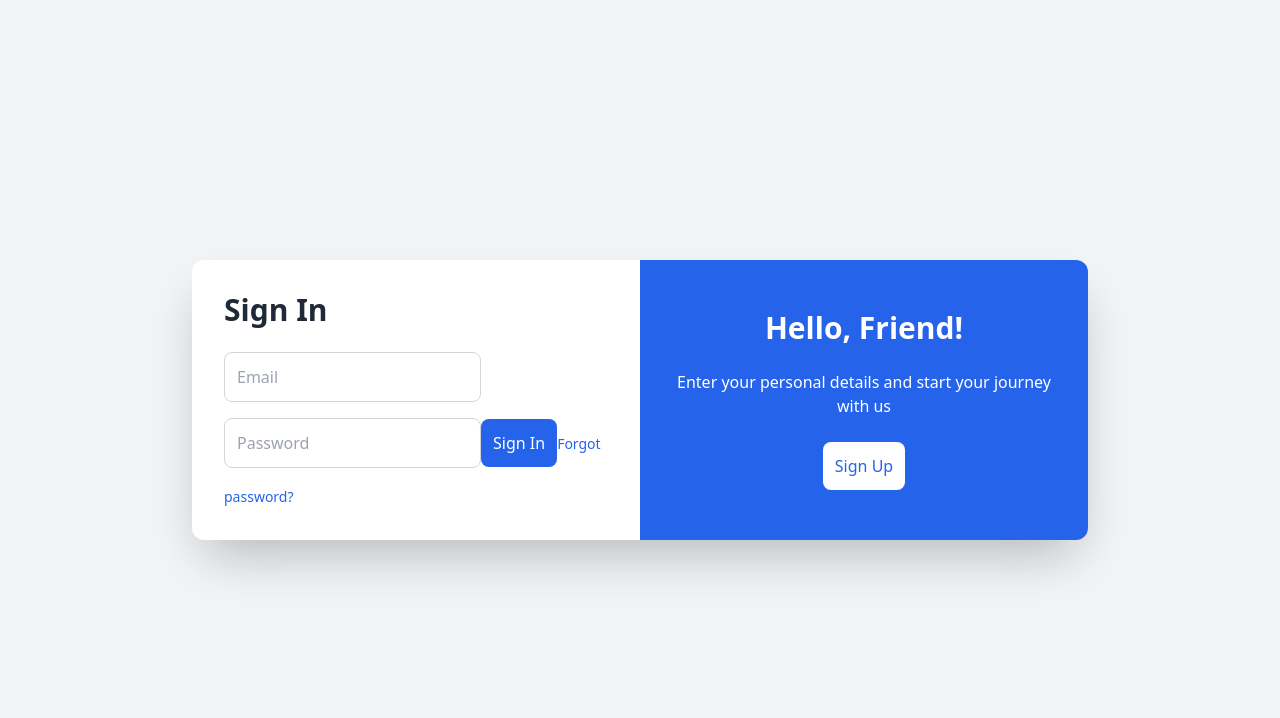
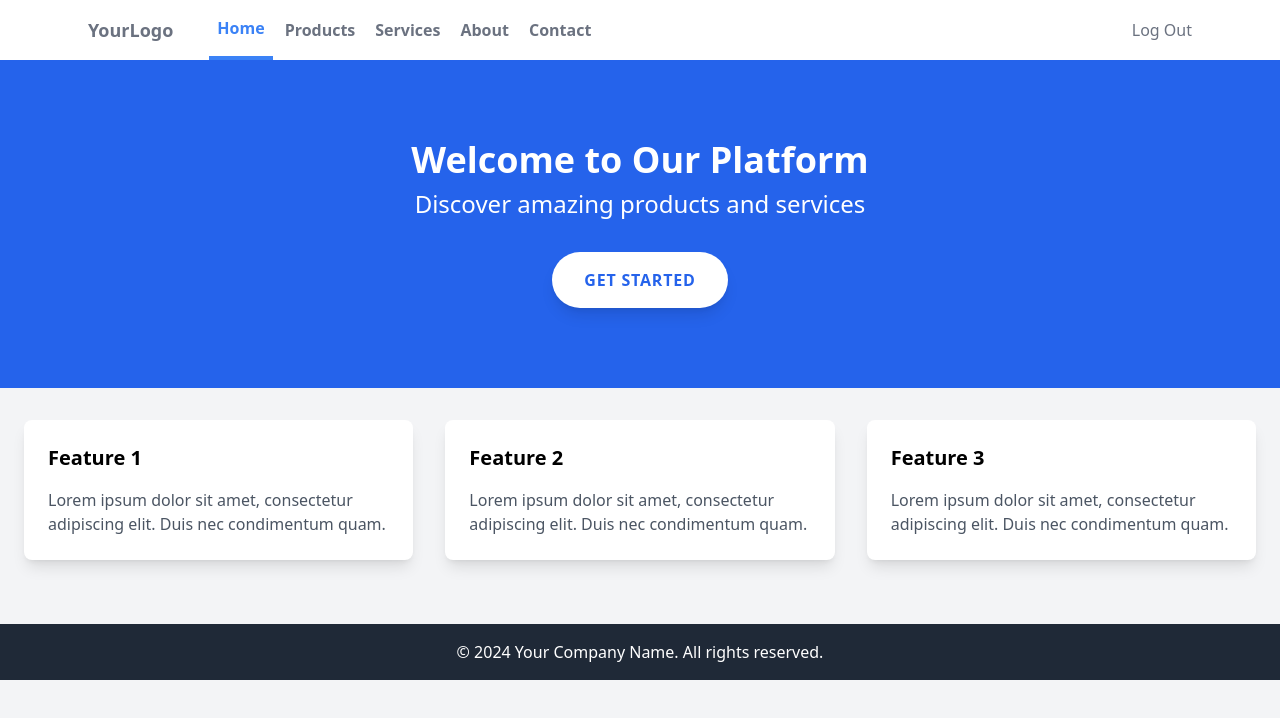
Before and after one commit to Michal391/niche-ecommerce-store-frontend, a React (Vite) app: page /home in a window 1280 px wide. Before the commit this address led to /Login. Shown: the top 718 px of the page. Built offline with nearby package versions, Linux system fonts and the light colour scheme.

Commit message:
login/register authentication
authenticate login/register requests with backend and redirect to home if successful

```diff
--- a/package.json
+++ b/package.json
@@ -10,6 +10,7 @@
     "preview": "vite preview"
   },
   "dependencies": {
+    "axios": "^1.7.7",
     "framer-motion": "^11.3.31",
     "react": "^18.3.1",
     "react-dom": "^18.3.1",
--- a/src/App.jsx
+++ b/src/App.jsx
@@ -1,17 +1,14 @@
 import React from 'react';
 import { BrowserRouter as Router, Route, Routes, Navigate } from 'react-router-dom';
-import Login from './pages/login';
+import Login from './pages/Login';
+import Home from './pages/Home'
 
 const App = () => {
   return (
     <Router>
       <Routes>
         <Route path="/Login" element={<Login />} />
-        {/* Add other routes as needed, for example: */}
-        {/* <Route path="/home" element={<Home />} /> */}
-        {/* <Route path="/products" element={<Products />} /> */}
-
-        {/* Redirect to login page if no other route matches */}
+        <Route path="/home" element={<Home />} />
         <Route path="*" element={<Navigate to="/Login" replace />} />
       </Routes>
     </Router>
--- /dev/null
+++ b/src/pages/Home.jsx
@@ -0,0 +1,78 @@
+import React from 'react';
+import { Link } from 'react-router-dom';
+
+const Home = () => {
+  return (
+    <div className="min-h-screen bg-gray-100">
+      {/* Navigation Bar */}
+      <nav className="bg-white shadow-lg">
+        <div className="max-w-6xl mx-auto px-4">
+          <div className="flex justify-between">
+            <div className="flex space-x-7">
+              <div>
+                <a href="#" className="flex items-center py-4 px-2">
+                  <span className="font-semibold text-gray-500 text-lg">YourLogo</span>
+                </a>
+              </div>
+              <div className="hidden md:flex items-center space-x-1">
+                <a href="#" className="py-4 px-2 text-blue-500 border-b-4 border-blue-500 font-semibold">Home</a>
+                <a href="#" className="py-4 px-2 text-gray-500 font-semibold hover:text-blue-500 transition duration-300">Products</a>
+                <a href="#" className="py-4 px-2 text-gray-500 font-semibold hover:text-blue-500 transition duration-300">Services</a>
+                <a href="#" className="py-4 px-2 text-gray-500 font-semibold hover:text-blue-500 transition duration-300">About</a>
+                <a href="#" className="py-4 px-2 text-gray-500 font-semibold hover:text-blue-500 transition duration-300">Contact</a>
+              </div>
+            </div>
+            <div className="hidden md:flex items-center space-x-3">
+              <Link to="/" className="py-2 px-2 font-medium text-gray-500 rounded hover:bg-blue-500 hover:text-white transition duration-300">Log Out</Link>
+            </div>
+          </div>
+        </div>
+      </nav>
+
+      {/* Hero Section */}
+      <div className="bg-blue-600 text-white py-20">
+        <div className="container mx-auto px-6 text-center">
+          <h2 className="text-4xl font-bold mb-2">Welcome to Our Platform</h2>
+          <h3 className="text-2xl mb-8">Discover amazing products and services</h3>
+          <button className="bg-white text-blue-600 font-bold rounded-full py-4 px-8 shadow-lg uppercase tracking-wider hover:bg-gray-200 transition duration-300">
+            Get Started
+          </button>
+        </div>
+      </div>
+
+      {/* Content Section */}
+      <div className="container mx-auto px-6 py-8">
+        <div className="flex flex-wrap -mx-4">
+          {/* Feature 1 */}
+          <div className="w-full md:w-1/3 px-4 mb-8">
+            <div className="bg-white rounded-lg shadow-lg p-6">
+              <h3 className="text-xl font-bold mb-4">Feature 1</h3>
+              <p className="text-gray-600">Lorem ipsum dolor sit amet, consectetur adipiscing elit. Duis nec condimentum quam.</p>
+            </div>
+          </div>
+          {/* Feature 2 */}
+          <div className="w-full md:w-1/3 px-4 mb-8">
+            <div className="bg-white rounded-lg shadow-lg p-6">
+              <h3 className="text-xl font-bold mb-4">Feature 2</h3>
+              <p className="text-gray-600">Lorem ipsum dolor sit amet, consectetur adipiscing elit. Duis nec condimentum quam.</p>
+            </div>
+          </div>
+          {/* Feature 3 */}
+          <div className="w-full md:w-1/3 px-4 mb-8">
+            <div className="bg-white rounded-lg shadow-lg p-6">
+              <h3 className="text-xl font-bold mb-4">Feature 3</h3>
+              <p className="text-gray-600">Lorem ipsum dolor sit amet, consectetur adipiscing elit. Duis nec condimentum quam.</p>
+            </div>
+          </div>
+        </div>
+      </div>
+
+      {/* Footer */}
+      <footer className="bg-gray-800 text-white text-center py-4">
+        <p>&copy; 2024 Your Company Name. All rights reserved.</p>
+      </footer>
+    </div>
+  );
+};
+
+export default Home;
--- a/src/pages/Login.jsx
+++ b/src/pages/Login.jsx
@@ -1,14 +1,81 @@
 import React, { useState } from 'react';
 import { motion } from 'framer-motion';
+import axios from 'axios';
+import { useNavigate } from 'react-router-dom';
 
 const Login = () => {
   const [isLogin, setIsLogin] = useState(true);
+  const [formData, setFormData] = useState({
+    name: '',
+    email: '',
+    password: '',
+    confirmPassword: ''
+  });
+  const [message, setMessage] = useState('');
 
-  const [message, setMessage] = useState('');
+  const navigate = useNavigate();
 
   const toggleView = () => {
     setIsLogin(!isLogin);
     setMessage('');
+    setFormData({
+      name: '',
+      email: '',
+      password: '',
+      confirmPassword: ''
+    });
+  };
+
+  const handleInputChange = (e) => {
+    const { name, value } = e.target;
+    setFormData(prevState => ({
+      ...prevState,
+      [name]: value
+    }));
+  };
+
+  const handleSubmit = async (e) => {
+    e.preventDefault();
+    setMessage('');
+
+    try {
+      let response;
+      if (isLogin) {
+        response = await axios.post('http://localhost:3000/login', {
+          email: formData.email,
+          password: formData.password
+        }, {withCredentials: true});
+
+        if(response.status === 200){
+          setMessage('Login Successful!');
+          navigate('/home');
+        }
+      } else {
+        if (formData.password !== formData.confirmPassword) {
+          setMessage('Passwords do not match');
+          return;
+        }
+        response = await axios.post('http://localhost:3000/register', {
+          name: formData.name,
+          email: formData.email,
+          password: formData.password,
+          confirmPassword: formData.confirmPassword
+        });
+
+        if (response.status === 201) {
+          setMessage('Registration successful!');
+          navigate('/home'); // Redirect to home page
+        }
+      }
+    } catch (error) {
+      if (error.response && error.response.status === 409) {
+        // Handle 409 Conflict specifically for registration
+        setMessage('Email already exists. Please use a different email.');
+      } else {
+        const errorMsg = isLogin ? 'Login failed. Please try again.' : 'Registration failed. Please try again.';
+        setMessage(errorMsg);
+      }
+    }
   };
 
   return (
@@ -21,29 +88,27 @@ const Login = () => {
             animate={{ x: isLogin ? 0 : '100%' }}
             transition={{ type: 'spring', stiffness: 300, damping: 30 }}
           >
+            <form onSubmit={handleSubmit}>
               {isLogin ? (
                 <>
-                <form action='http://localhost:3000/login' method='POST'>
                   <h2 className="text-3xl font-bold mb-6 text-gray-800">Sign In</h2>
-                  <input className="mb-4 p-3 border border-gray-300 rounded-lg focus:outline-none focus:ring-2 focus:ring-blue-500" type="email" name="email" placeholder="Email"/>
-                  <input className="mb-4 p-3 border border-gray-300 rounded-lg focus:outline-none focus:ring-2 focus:ring-blue-500" type="password" name="password" placeholder="Password"/>
-                  <button type="submit" className="mb-4 p-3 bg-blue-600 text-white rounded-lg hover:bg-blue-700 transition duration-300">Sign In</button>
+                  <input className="mb-4 p-3 border border-gray-300 rounded-lg focus:outline-none focus:ring-2 focus:ring-blue-500 w-full" type="email" name="email" placeholder="Email" value={formData.email} onChange={handleInputChange} required />
+                  <input className="mb-4 p-3 border border-gray-300 rounded-lg focus:outline-none focus:ring-2 focus:ring-blue-500 w-full" type="password" name="password" placeholder="Password" value={formData.password} onChange={handleInputChange} required />
+                  <button type="submit" className="mb-4 p-3 bg-blue-600 text-white rounded-lg hover:bg-blue-700 transition duration-300 w-full">Sign In</button>
                   <a href="#" className="text-sm text-blue-600 hover:underline">Forgot password?</a>
-                </form>
                 </>
               ) : (
                 <>
-                <form action='http://localhost:3000/register' method='POST'>
                   <h2 className="text-3xl font-bold mb-6">Create Account</h2>
-                  <input className="mb-4 p-3 border border-gray-300 rounded-lg focus:outline-none focus:ring-2 focus:ring-blue-500" type="text" name="name" placeholder="Name"/>
-                  <input className="mb-4 p-3 border border-gray-300 rounded-lg focus:outline-none focus:ring-2 focus:ring-blue-500" type="email" name="email" placeholder="Email"/>
-                  <input className="mb-4 p-3 border border-gray-300 rounded-lg focus:outline-none focus:ring-2 focus:ring-blue-500" type="password" name="password" placeholder="Password"/>
-                  <input className="mb-4 p-3 border border-gray-300 rounded-lg focus:outline-none focus:ring-2 focus:ring-blue-500" type="password" name="confirm_password" placeholder="Confirm Password"/>
-                  <button type="submit" className="mb-4 p-3 bg-blue-600 text-white rounded-lg hover:bg-blue-700 transition duration-300">Sign Up</button>
-                </form>
+                  <input className="mb-4 p-3 border border-gray-300 rounded-lg focus:outline-none focus:ring-2 focus:ring-blue-500 w-full" type="text" name="name" placeholder="Name" value={formData.name} onChange={handleInputChange} required />
+                  <input className="mb-4 p-3 border border-gray-300 rounded-lg focus:outline-none focus:ring-2 focus:ring-blue-500 w-full" type="email" name="email" placeholder="Email" value={formData.email} onChange={handleInputChange} required />
+                  <input className="mb-4 p-3 border border-gray-300 rounded-lg focus:outline-none focus:ring-2 focus:ring-blue-500 w-full" type="password" name="password" placeholder="Password" value={formData.password} onChange={handleInputChange} required />
+                  <input className="mb-4 p-3 border border-gray-300 rounded-lg focus:outline-none focus:ring-2 focus:ring-blue-500 w-full" type="password" name="confirmPassword" placeholder="Confirm Password" value={formData.confirmPassword} onChange={handleInputChange} required />
+                  <button type="submit" className="mb-4 p-3 bg-blue-600 text-white rounded-lg hover:bg-blue-700 transition duration-300 w-full">Sign Up</button>
                 </>
               )}
-            {message && <p className="mt-4 text-center text-sm font-medium text-red-600">{message}</p>}
+            </form>
+            {message && <p className={`mt-4 text-center text-sm font-medium ${message.includes('successful') ? 'text-green-600' : 'text-red-600'}`}>{message}</p>}
           </motion.div>
           <motion.div
             className="w-full md:w-1/2 p-8 flex flex-col justify-center bg-blue-600 text-white"
```
Also changed, not shown: 1 other file (tests, documents, lock files or other folders). Lines whose indentation alone changed are shown as unchanged.
